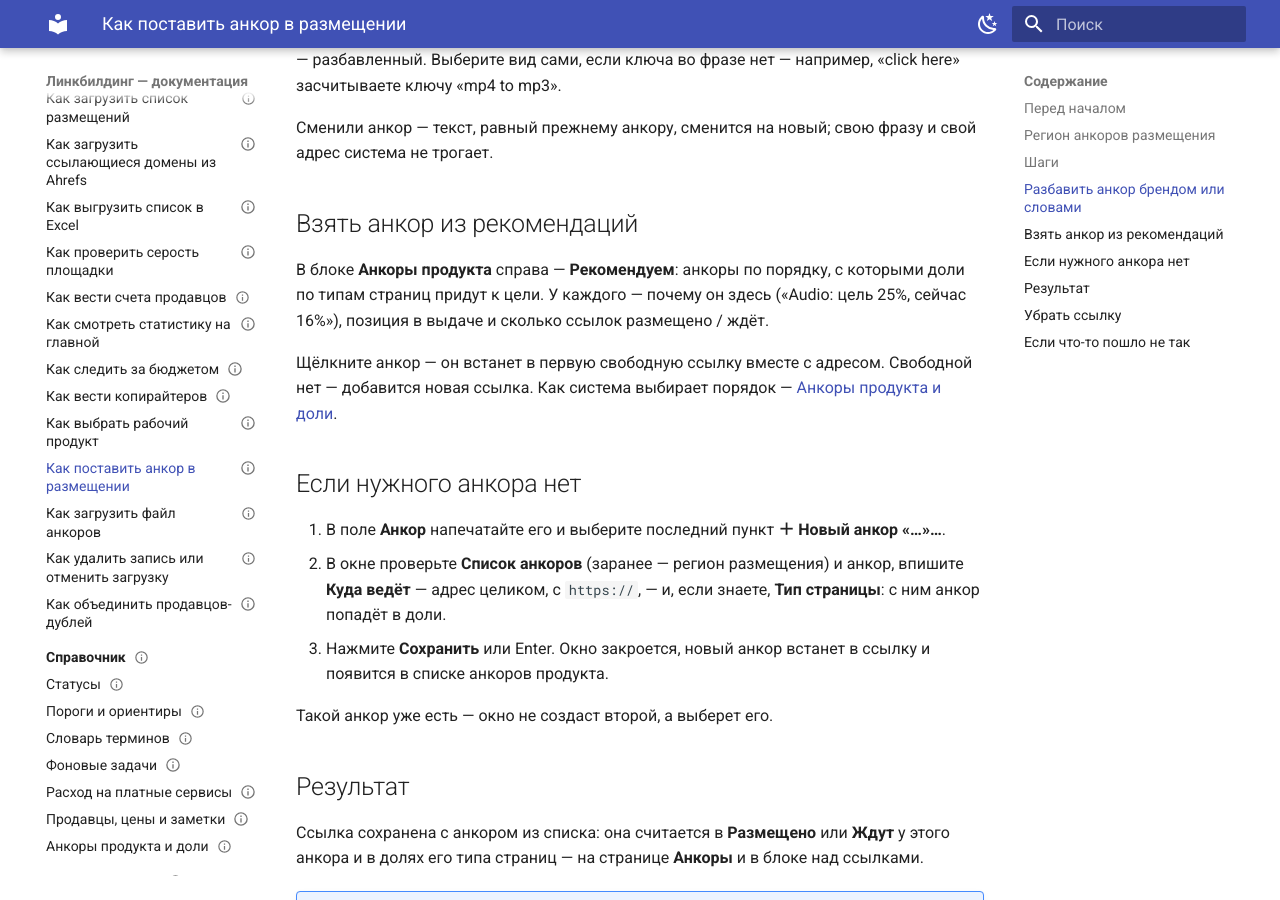
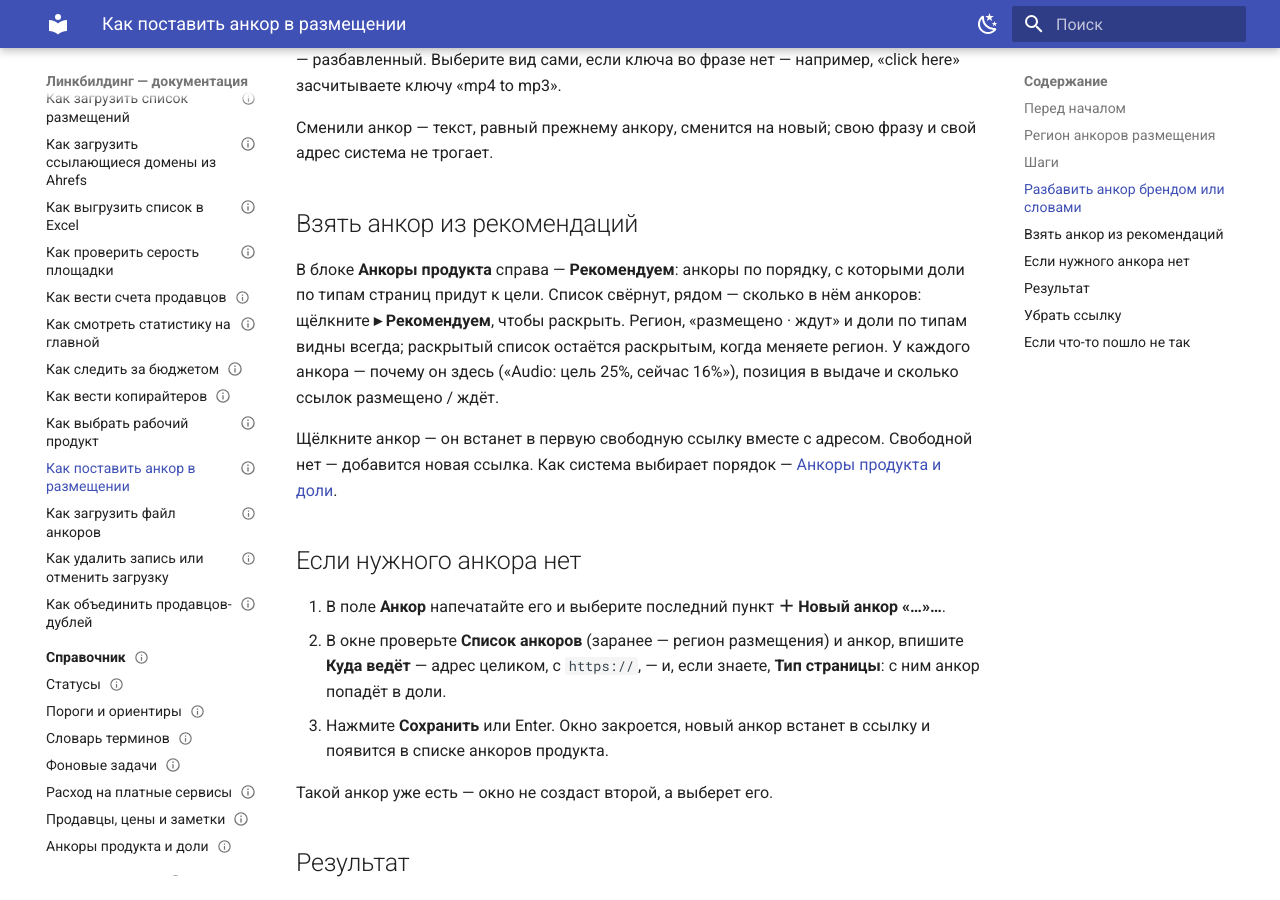
Before and after one commit to EvolDev/seo-system, an MkDocs documentation site: the page built from user-docs/how-to/choose-anchor.md, in a window 1280 px wide and 900 px high, scrolled down 2059 px. Built offline with MkDocs 1.6.1 and Material for MkDocs 9.7.7, drawn with Linux system fonts in a browser that asks for light colours.

Commit message:
feat(keywords): «Рекомендуем» в блоке анкоров размещения — под спойлером
Список рекомендаций свёрнут при открытии размещения, в заголовке — число
анкоров; регион, «размещено · ждут» и доли по типам — на виду. Раскрытый
остаётся раскрытым, когда блок приходит заново (смена региона).

Co-Authored-By: Claude Opus 5.5 <noreply@anthropic.com>

```diff
--- a/user-docs/how-to/choose-anchor.md
+++ b/user-docs/how-to/choose-anchor.md
@@ -96,12 +96,14 @@ tags: [анкоры, размещения, ссылки]
 Сменили анкор — текст, равный прежнему анкору, сменится на новый; свою фразу и
 свой адрес система не трогает.
 
-## Взять анкор из рекомендаций
+## Взять анкор из рекомендаций {#picks}
 
 В блоке **Анкоры продукта** справа — **Рекомендуем**: анкоры по порядку, с
-которыми доли по типам страниц придут к цели. У каждого — почему он здесь
-(«Audio: цель 25%, сейчас 16%»), позиция в выдаче и сколько ссылок
-размещено / ждёт.
+которыми доли по типам страниц придут к цели. Список свёрнут, рядом — сколько в
+нём анкоров: щёлкните **▸ Рекомендуем**, чтобы раскрыть. Регион, «размещено ·
+ждут» и доли по типам видны всегда; раскрытый список остаётся раскрытым, когда
+меняете регион. У каждого анкора — почему он здесь («Audio: цель 25%, сейчас
+16%»), позиция в выдаче и сколько ссылок размещено / ждёт.
 
 Щёлкните анкор — он встанет в первую свободную ссылку вместе с адресом.
 Свободной нет — добавится новая ссылка. Как система выбирает порядок —
```
Also changed, not shown: other parts of user-docs/how-to/choose-anchor.md (+1 -1 lines), PROGRESS.md (+8 -0 lines), config/static/seo/anchors.css (+22 -0 lines), config/static/seo/anchors.js (+7 -1 lines), user-docs/changelog.md (+5 -1 lines), 4 other files.
